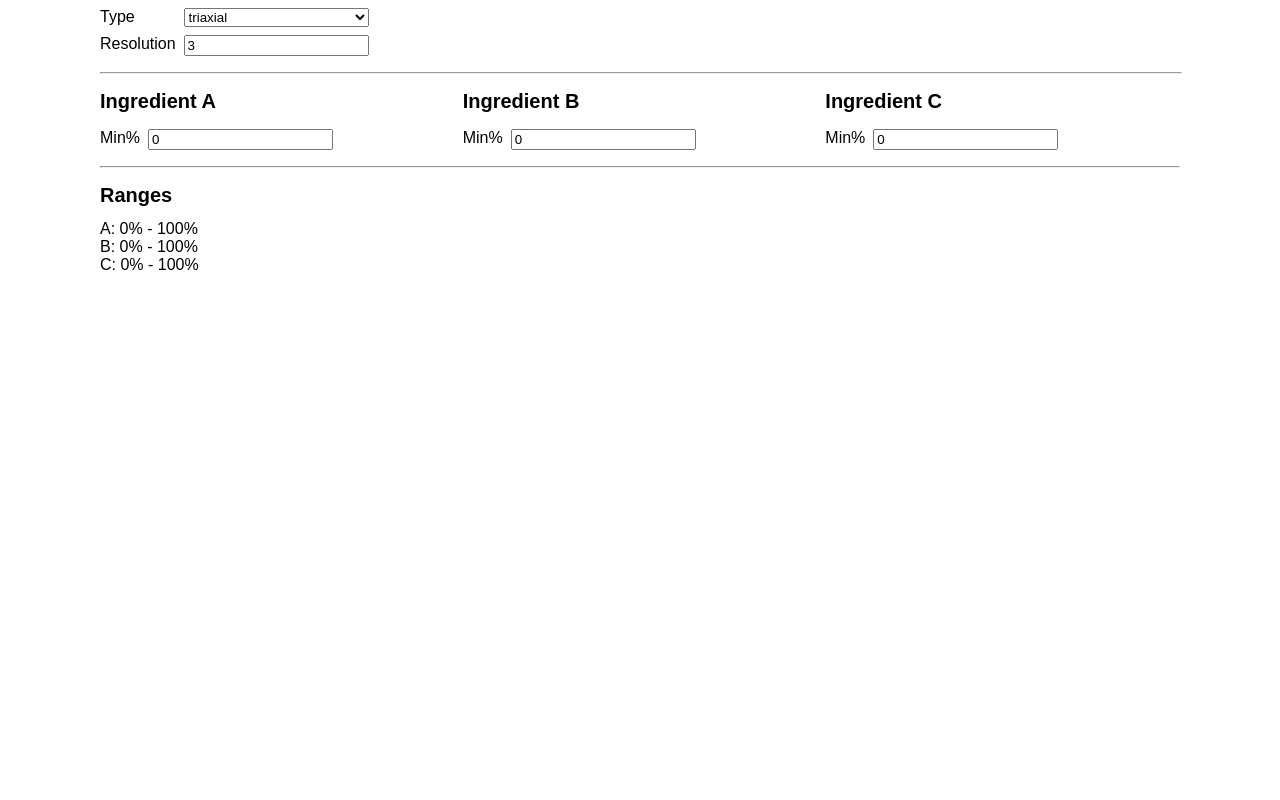
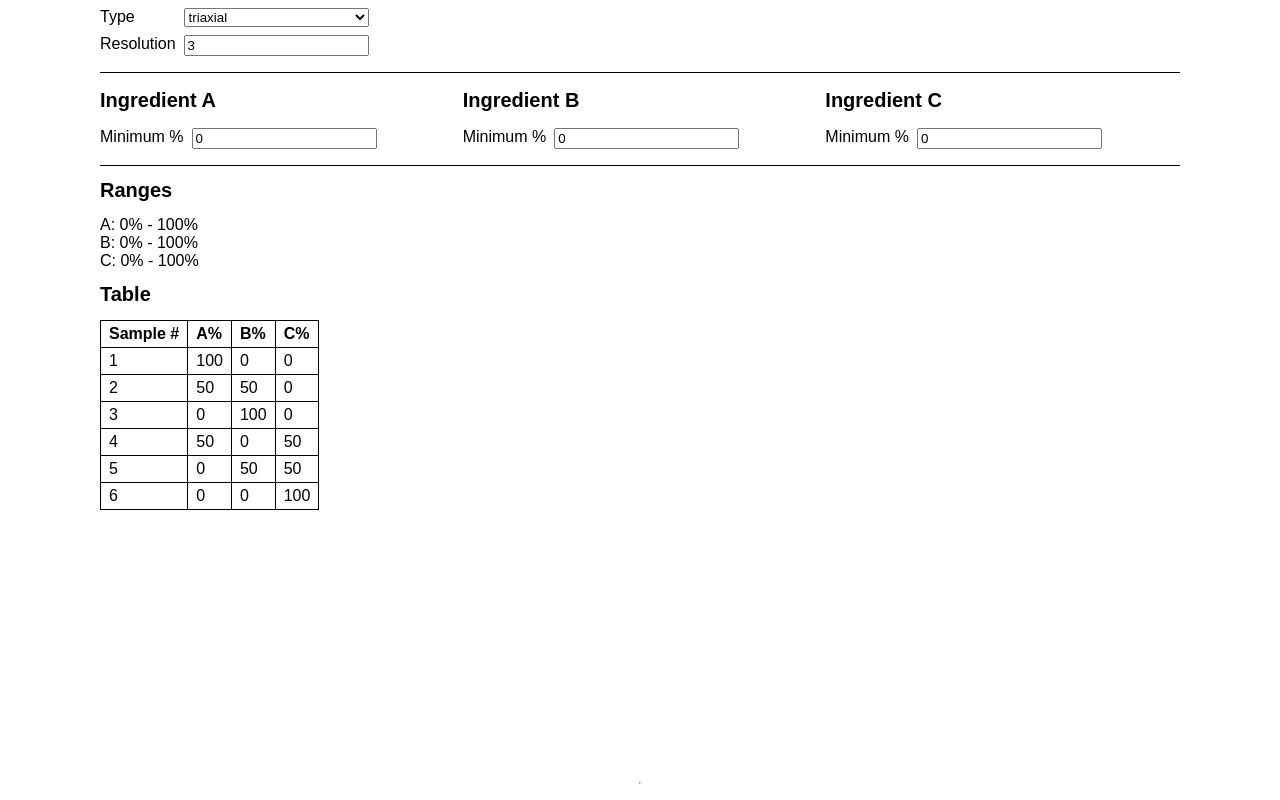
Before and after one commit to 12eh/blend-tool, a React (Vite) app: page / in a window 1280 px wide. Built offline with nearby package versions, Linux system fonts and the light colour scheme.

Commit message:
Add table, fiddle with styles

```diff
--- a/src/App.css
+++ b/src/App.css
@@ -14,6 +14,7 @@
   height: 100%;
   display: grid;
   grid-template-rows: [form] auto [results] 1fr;
+  gap: 16px;
 }
 
 #main-form {
@@ -22,10 +23,18 @@
 
 #results {
   grid-row: results;
+  border-top: 1px solid;
 }
 
-#results > hr {
-  margin: 16px 0;
+#results > table {
+  border-collapse: collapse;
+}
+
+#results > table th,
+#results > table td {
+  border: 1px solid;
+  padding: 4px 8px;
+  text-align: left;
 }
 
 .form-area {
@@ -47,6 +56,8 @@
 .form-area > hr {
   grid-column: 1 / 4;
   width: 100%;
+  border: 0;
+  border-top: 1px solid;
 }
 
 .form-area > h1 {
--- a/src/App.tsx
+++ b/src/App.tsx
@@ -50,8 +50,8 @@ function App() {
             <TriaxialBlendForm onChange={setConditionalFormValues} />
           )}
         </form>
+        <hr />
         <div id="results">
-          <hr />
           {blendType == "triaxial" && (
             <TriaxialBlend
               resolution={resolution}
--- a/src/TriaxialBlend.tsx
+++ b/src/TriaxialBlend.tsx
@@ -24,7 +24,7 @@ export function TriaxialBlendForm(props: FormProps): ReactElement<FormProps> {
         <h1>Ingredient A</h1>
         <NumericInput
           id="min-a"
-          label="Min%"
+          label="Minimum %"
           defaultValue={values.minA}
           min={0}
           onChange={(v) => setValues({ ...values, minA: v })}
@@ -34,7 +34,7 @@ export function TriaxialBlendForm(props: FormProps): ReactElement<FormProps> {
         <h1>Ingredient B</h1>
         <NumericInput
           id="min-b"
-          label="Min%"
+          label="Minimum %"
           defaultValue={values.minB}
           min={0}
           onChange={(v) => setValues({ ...values, minB: v })}
@@ -44,7 +44,7 @@ export function TriaxialBlendForm(props: FormProps): ReactElement<FormProps> {
         <h1>Ingredient C</h1>
         <NumericInput
           id="min-c"
-          label="Min%"
+          label="Minimum %"
           defaultValue={values.minC}
           min={0}
           onChange={(v) => setValues({ ...values, minC: v })}
@@ -60,6 +60,7 @@ type ResultsProps = {
 };
 
 export function TriaxialBlend(props: ResultsProps): ReactElement<ResultsProps> {
+  const { resolution } = props;
   const formValues = { ...defaultFormValues, ...props.formValues };
   const { minA, minB, minC } = formValues;
 
@@ -67,12 +68,44 @@ export function TriaxialBlend(props: ResultsProps): ReactElement<ResultsProps> {
   const maxB = 100 - minA - minC;
   const maxC = 100 - minA - minB;
 
+  const samples: Array<[number, number, number, number]> = [];
+  let sampleNum = 1;
+  for (let i = 0; i < resolution; i++) {
+    for (let j = 0; j < resolution; j++) {
+      if (i + j > resolution - 1) continue;
+      samples.push([
+        sampleNum++,
+        minA + ((maxA - minA) * (resolution - i - j - 1)) / (resolution - 1),
+        minB + ((maxB - minB) * j) / (resolution - 1),
+        minC + ((maxC - minC) * i) / (resolution - 1),
+      ]);
+    }
+  }
+
   return (
     <>
       <h1>Ranges</h1>
       A: {formValues.minA}% - {maxA}%<br />
       B: {formValues.minB}% - {maxB}%<br />
       C: {formValues.minC}% - {maxC}%<br />
+      <h1>Table</h1>
+      <table>
+        <thead>
+          <th>Sample #</th>
+          <th>A%</th>
+          <th>B%</th>
+          <th>C%</th>
+        </thead>
+        <tbody>
+          {samples.map((s) => (
+            <tr key={s[0]}>
+              {s.map((d, i) => (
+                <td key={i}>{Math.round(d * 100) / 100}</td>
+              ))}
+            </tr>
+          ))}
+        </tbody>
+      </table>
     </>
   );
 }
```
